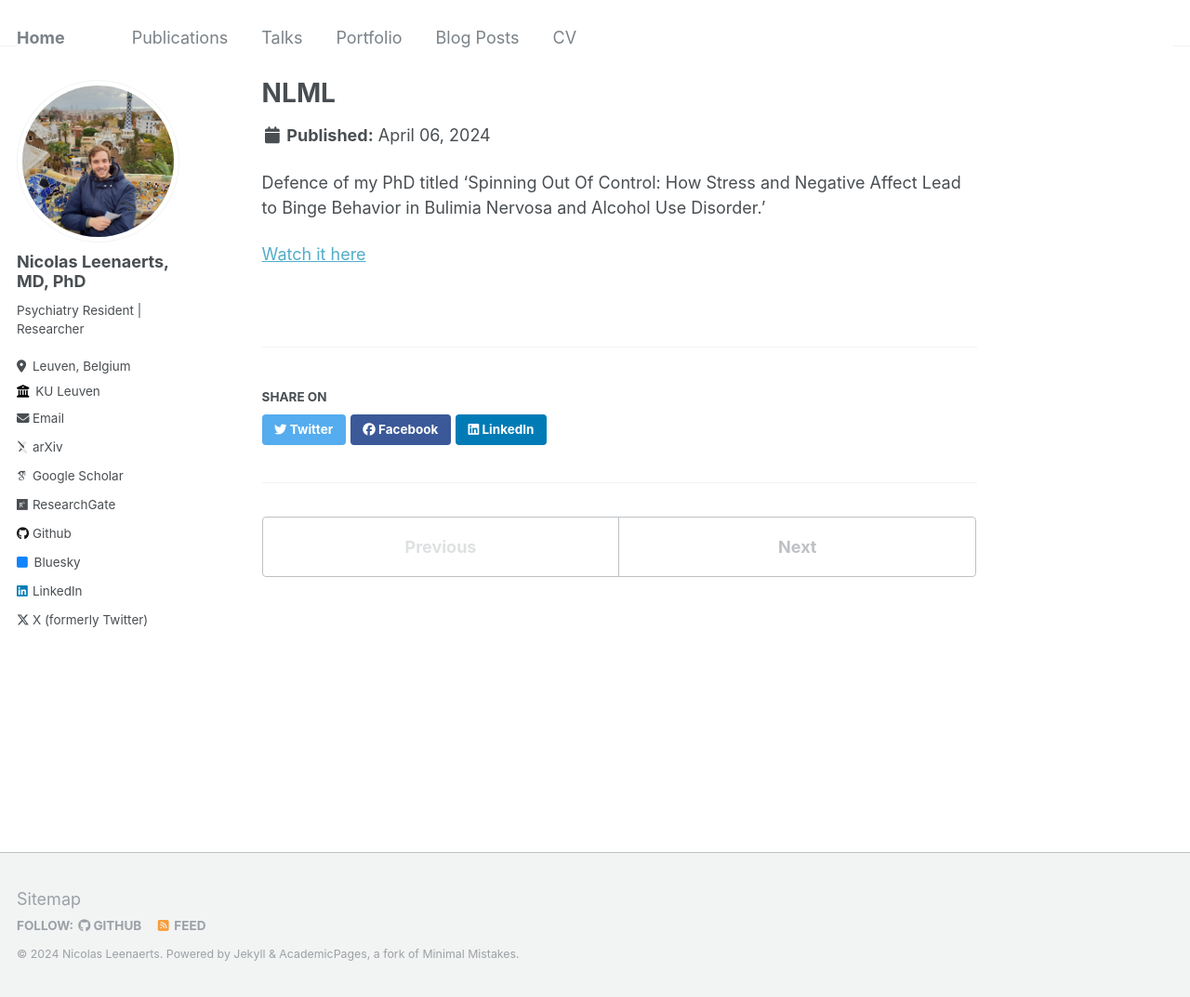
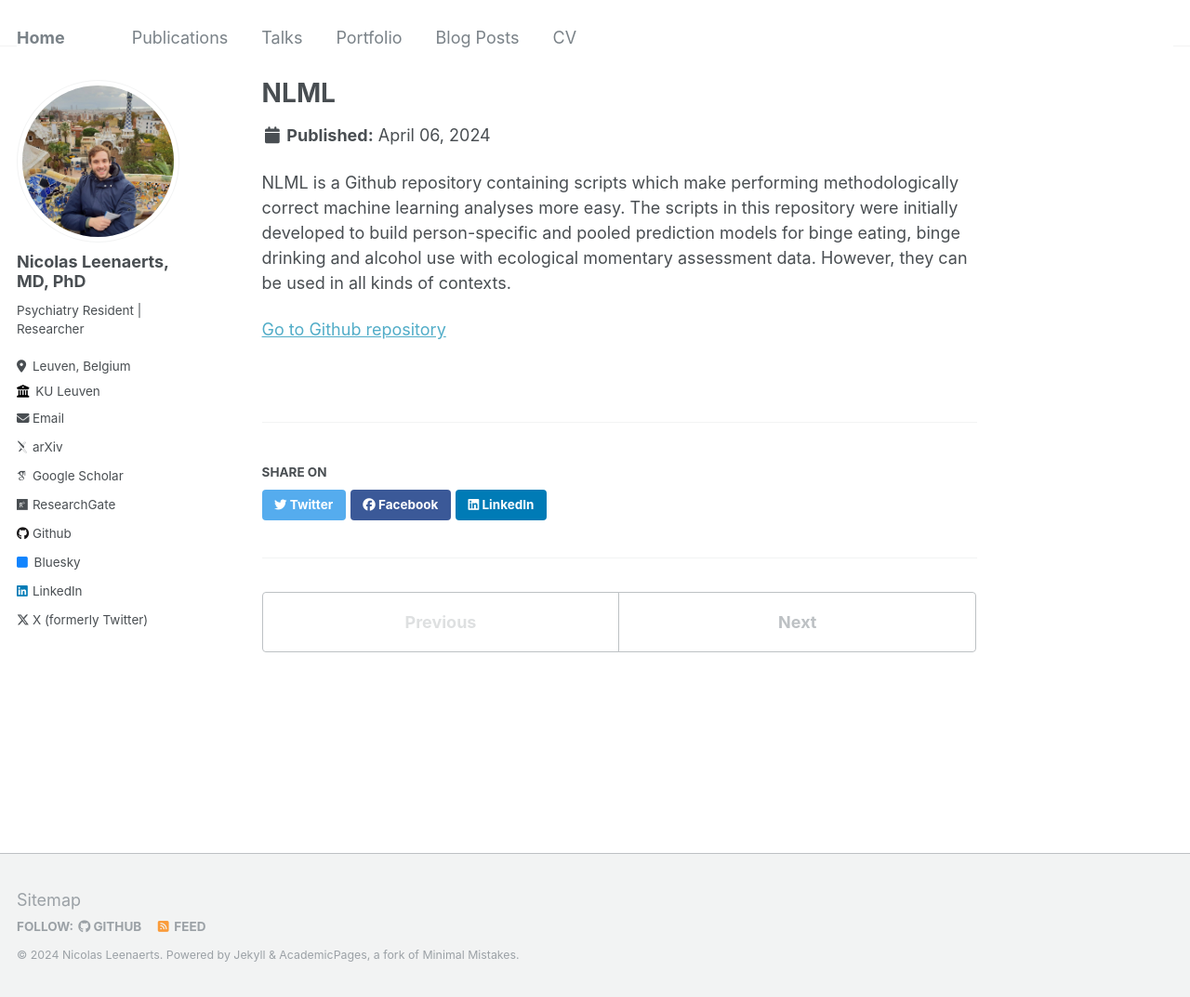
Before and after one commit to nicolasleenaerts/nicolasleenaerts.github.io, a Jekyll site: the page built from _portfolio/portfolio-1.md, in a window 1280 px wide and 1073 px high. Shown: the whole window at 93% size. Built offline with Jekyll 4.4.1, drawn with Linux system fonts in a browser that asks for light colours; some web fonts are replaced.

Commit message:
Update portfolio-1.md

```diff
--- a/_portfolio/portfolio-1.md
+++ b/_portfolio/portfolio-1.md
@@ -1,9 +1,9 @@
 ---
 title: "NLML"
-excerpt: "NLML is a github repository containing scripts which make performing methodologically correct machine learning analyses more easy. The scripts in this repository were initially developed to build person-specific and pooled prediction models for binge eating, binge drinking and alcohol use with ecological momentary assessment data. However, they can be used in all kinds of contexts."
+excerpt: "Github repository containing scripts which make performing methodologically correct machine learning analyses more easy."
 collection: portfolio
 ---
 
-Defence of my PhD titled 'Spinning Out Of Control: How Stress and Negative Affect Lead to Binge Behavior in Bulimia Nervosa and Alcohol Use Disorder.'
+NLML is a Github repository containing scripts which make performing methodologically correct machine learning analyses more easy. The scripts in this repository were initially developed to build person-specific and pooled prediction models for binge eating, binge drinking and alcohol use with ecological momentary assessment data. However, they can be used in all kinds of contexts.
 
-[Watch it here](https://www.youtube.com/watch?v=U38nOn26HVc)
+[Go to Github repository](https://github.com/nicolasleenaerts/NLML)
```
